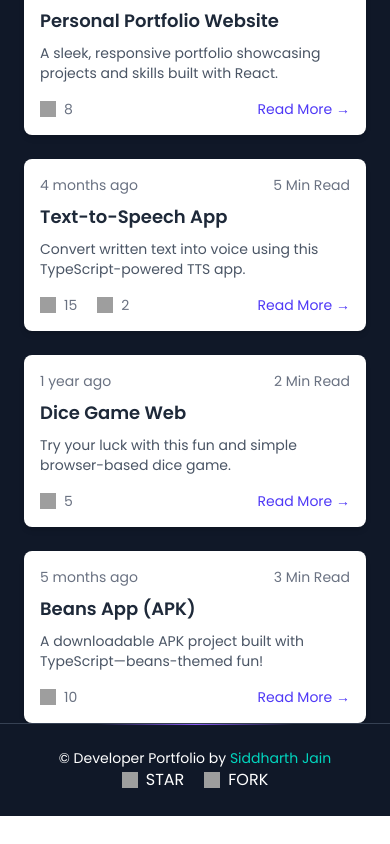
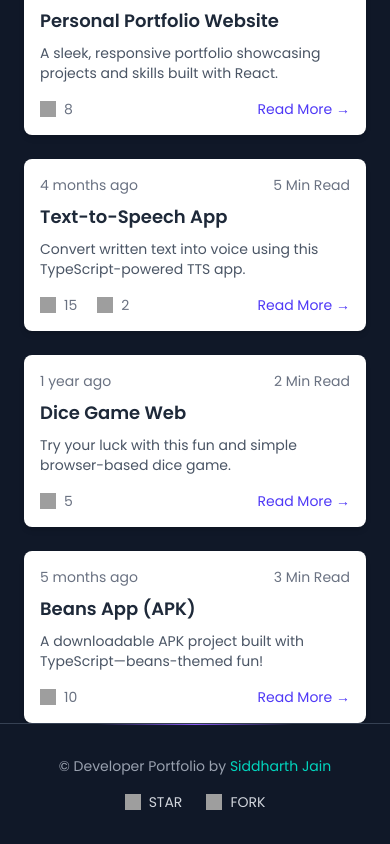
Before and after one commit to infosiddjain/Portfolio, a Next.js app: page /blog in a window 390 px wide. Shown: the part 2913-3757 px from the top of the page. Before the commit the page ends 3729 px from the top, so only its background shows below. Built offline with nearby package versions, Linux system fonts and the light colour scheme; grey boxes are pictures that could not be loaded; a web font is replaced by a local one.

Commit message:
Fix: ui certificates added

```diff
--- a/src/components/Certificates.tsx
+++ b/src/components/Certificates.tsx
@@ -1,7 +1,6 @@
 "use client";
 
 import React from "react";
-import FlowingMenu from "./FollowingMenu";
 
 const demoItems = [
   {
@@ -31,24 +30,14 @@ const demoItems = [
   {
     link: "#",
     text: "Hi-Tech Certification",
-    image: "https://picsum.photos/600/400?random=4",
+    image: "https://picsum.photos/600/400?random=5",
     locate: "Ghaziabad (Offline)",
   },
 ];
 
 export function CertificatesSection() {
   return (
-    <div className="relative box-border z-50 border-slate-800 my-12 border-t border-solid md:my-24">
-      <img
-        alt="Hero"
-        src="https://c.animaapp.com/mek409lvoDLlSz/assets/section.svg"
-        className="absolute text-transparent aspect-[auto_1572_/_795] box-border max-w-full w-[1572px] -z-10 top-0"
-      />
-      <div className="box-border flex justify-center -translate-y-px">
-        <div className="box-border w-9/12">
-          <div className="bg-[linear-gradient(to_right,rgba(0,0,0,0),rgb(139,92,246),rgba(0,0,0,0))] box-border h-px w-full"></div>
-        </div>
-      </div>
+    <section className="relative my-16">
       <div className="box-border flex justify-center my-5 py-0 md:py-8">
         <div className="items-center box-border flex">
           <span className="bg-indigo-950 box-border block h-0.5 w-24"></span>
@@ -58,11 +47,34 @@ export function CertificatesSection() {
           <span className="bg-indigo-950 box-border block h-0.5 w-24"></span>
         </div>
       </div>
-      <div className="box-border py-8">
-        <div style={{ height: "600px", position: "relative" }}>
-          <FlowingMenu items={demoItems} />
-        </div>
+
+      <div className="grid gap-6 px-4 sm:grid-cols-2 lg:grid-cols-3 xl:grid-cols-4 max-w-6xl mx-auto">
+        {demoItems.map((item, i) => (
+          <a
+            key={i}
+            href={item.link}
+            target="_blank"
+            rel="noopener noreferrer"
+            className="group bg-white rounded-xl shadow-md hover:shadow-xl overflow-hidden transition-all duration-300"
+          >
+            <div className="h-40 w-full overflow-hidden">
+              <img
+                src={item.image}
+                alt={item.text}
+                className="h-full w-full object-cover group-hover:scale-105 transition-transform duration-500"
+              />
+            </div>
+            <div className="p-4">
+              <h3 className="text-lg font-semibold text-gray-900 mb-1">
+                {item.text}
+              </h3>
+              <span className="text-sm font-medium text-indigo-600 bg-indigo-100 px-2 py-1 rounded-md">
+                {item.locate}
+              </span>
+            </div>
+          </a>
+        ))}
       </div>
-    </div>
+    </section>
   );
 }
--- a/src/components/Footer.tsx
+++ b/src/components/Footer.tsx
@@ -2,47 +2,54 @@ import React from "react";
 
 export function Footer() {
   return (
-    <div className="relative text-white bg-gray-900 box-border border-gray-700 border-t border-solid">
-      <div className="box-border max-w-none mx-auto p-6 md:max-w-[1216px] md:px-12 md:py-10">
-        <div className="box-border flex justify-center -z-40">
-          <div className="absolute bg-[linear-gradient(to_right,rgba(0,0,0,0),rgb(139,92,246),rgba(0,0,0,0))] box-border h-px w-6/12 top-0"></div>
-        </div>
-        <div className="items-center box-border flex flex-col justify-between md:flex-row">
-          <p className="text-sm box-border leading-5">
+    <footer className="relative text-white bg-gray-900 border-t border-gray-700">
+      {/* Gradient Divider */}
+      <div className="absolute top-0 left-1/2 transform -translate-x-1/2 w-6/12 h-px bg-[linear-gradient(to_right,rgba(0,0,0,0),rgb(139,92,246),rgba(0,0,0,0))]" />
+
+      <div className="max-w-6xl mx-auto px-6 py-8 md:flex md:items-center md:justify-between">
+        {/* Left Side */}
+        <p className="text-sm text-gray-400 text-center md:text-left mb-4 md:mb-0">
           © Developer Portfolio by{" "}
           <a
             href="https://www.linkedin.com/in/infosiddjain/"
-              className="text-teal-400 box-border"
+            target="_blank"
+            rel="noopener noreferrer"
+            className="text-teal-400 hover:text-teal-300 transition-colors"
           >
             Siddharth Jain
           </a>
         </p>
-          <div className="items-center box-border gap-x-5 flex gap-y-5">
+
+        {/* Right Side */}
+        <div className="flex justify-center md:justify-end gap-6">
           <a
             href="https://github.com/infosiddjain"
-              className="items-center box-border gap-x-2 flex gap-y-2 uppercase"
+            target="_blank"
+            rel="noopener noreferrer"
+            className="flex items-center gap-2 uppercase text-gray-300 hover:text-white transition-colors text-sm"
           >
             <img
               src="https://c.animaapp.com/mek409lvoDLlSz/assets/icon-24.svg"
-                alt="Icon"
-                className="box-border h-4 w-4"
+              alt="GitHub Star"
+              className="h-4 w-4"
             />
-              <span className="box-border block">Star</span>
+            Star
           </a>
           <a
             href="https://github.com/infosiddjain/Portfolio"
-              className="items-center box-border gap-x-2 flex gap-y-2 uppercase"
+            target="_blank"
+            rel="noopener noreferrer"
+            className="flex items-center gap-2 uppercase text-gray-300 hover:text-white transition-colors text-sm"
           >
             <img
               src="https://c.animaapp.com/mek409lvoDLlSz/assets/icon-25.svg"
-                alt="Icon"
-                className="box-border h-4 w-4"
+              alt="GitHub Fork"
+              className="h-4 w-4"
             />
-              <span className="box-border block">Fork</span>
+            Fork
           </a>
         </div>
       </div>
-      </div>
-    </div>
+    </footer>
   );
 }
```
Lines whose indentation alone changed are shown as unchanged.
